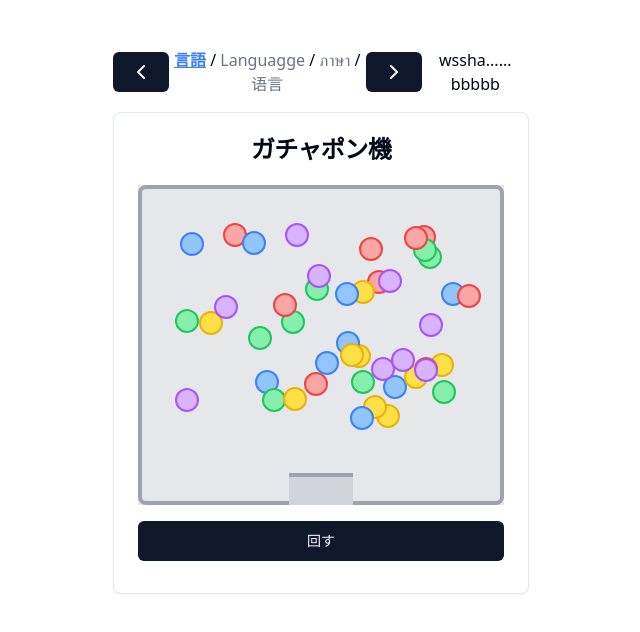
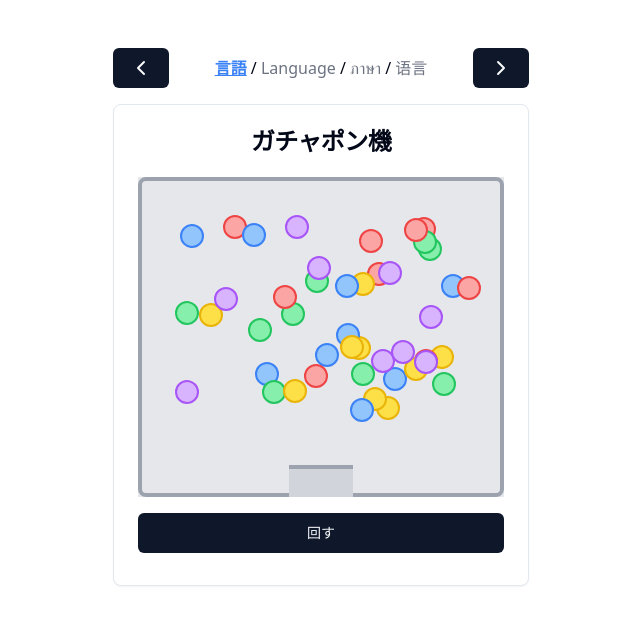
Before and after one commit to tontpong/gacha, a React (Vite) app: page / in a window 1280 px wide. Shown: the top 632 px of the page, without its empty margins (319-959 px from the left). Built offline with nearby package versions, Linux system fonts and the light colour scheme.

Commit message:
Update ArtifactCode.jsx

```diff
--- a/src/ArtifactCode.jsx
+++ b/src/ArtifactCode.jsx
@@ -26,7 +26,7 @@ const translations = {
   open: ['開ける', 'Open Ball', 'เปิดลูกบอล', '打开'],
   reset: ['リセット', 'Reset', 'เริ่มเล่นใหม่', '重置'],
   result: ['結果：', 'Result:', 'คุณได้:', '结果：'],
-  language: ['言語', 'Languagge', 'ภาษา', '语言']
+  language: ['言語', 'Language', 'ภาษา', '语言']
 };
 
 export default function GachaSimulator() {
@@ -40,18 +40,18 @@ export default function GachaSimulator() {
   useEffect(() => {
     if (stage === 'dispensing') {
       let position = 0;
-window.startPlaying();
+
       const interval = setInterval(() => {
         position += 5;
         setBallPosition(position);
         setCapsuleColor((prev) => (prev + 1) % ballColors.length);
         if (position >= 100) {
-window.stopPlaying();
+
           clearInterval(interval);
           setStage('opening');
         }
-      }, 50);
-window.stopPlaying();
+      }, 100);
+
       return () => clearInterval(interval);
     }
   }, [stage]);
@@ -100,7 +100,7 @@ window.stopPlaying();
           )).reduce((prev, curr) => [prev, ' / ', curr])}
         </div>
         <Button onClick={() => changeLanguage(1)}><ChevronRight size={24} /></Button>
-<div><input type='button' onclick='startPlaying()' value='wssha' />......<input type='button' onclick="stopPlaying()" value='bbbbb' /></div>
+
       </div>
       <Card>
         <CardHeader>
```
